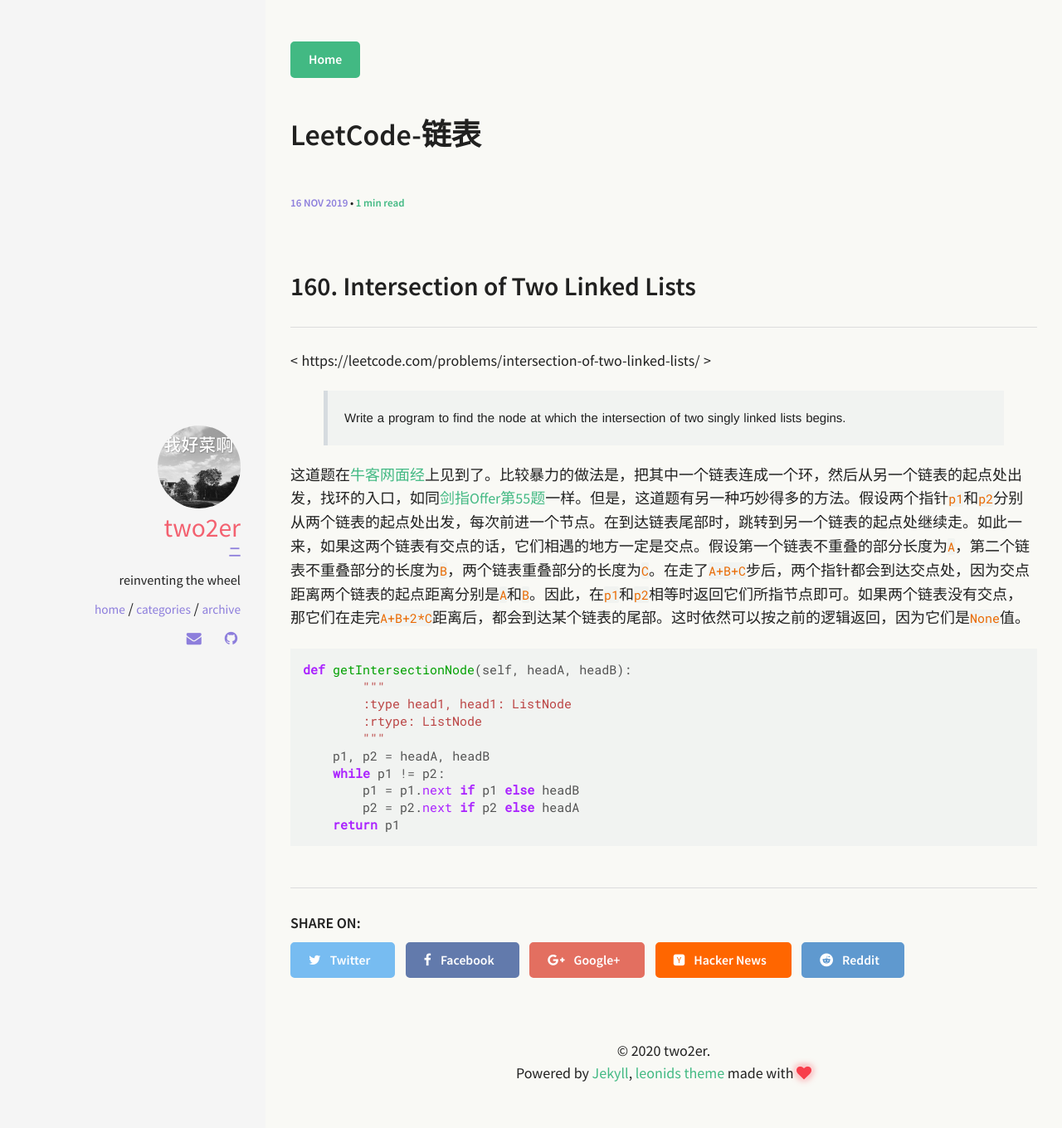
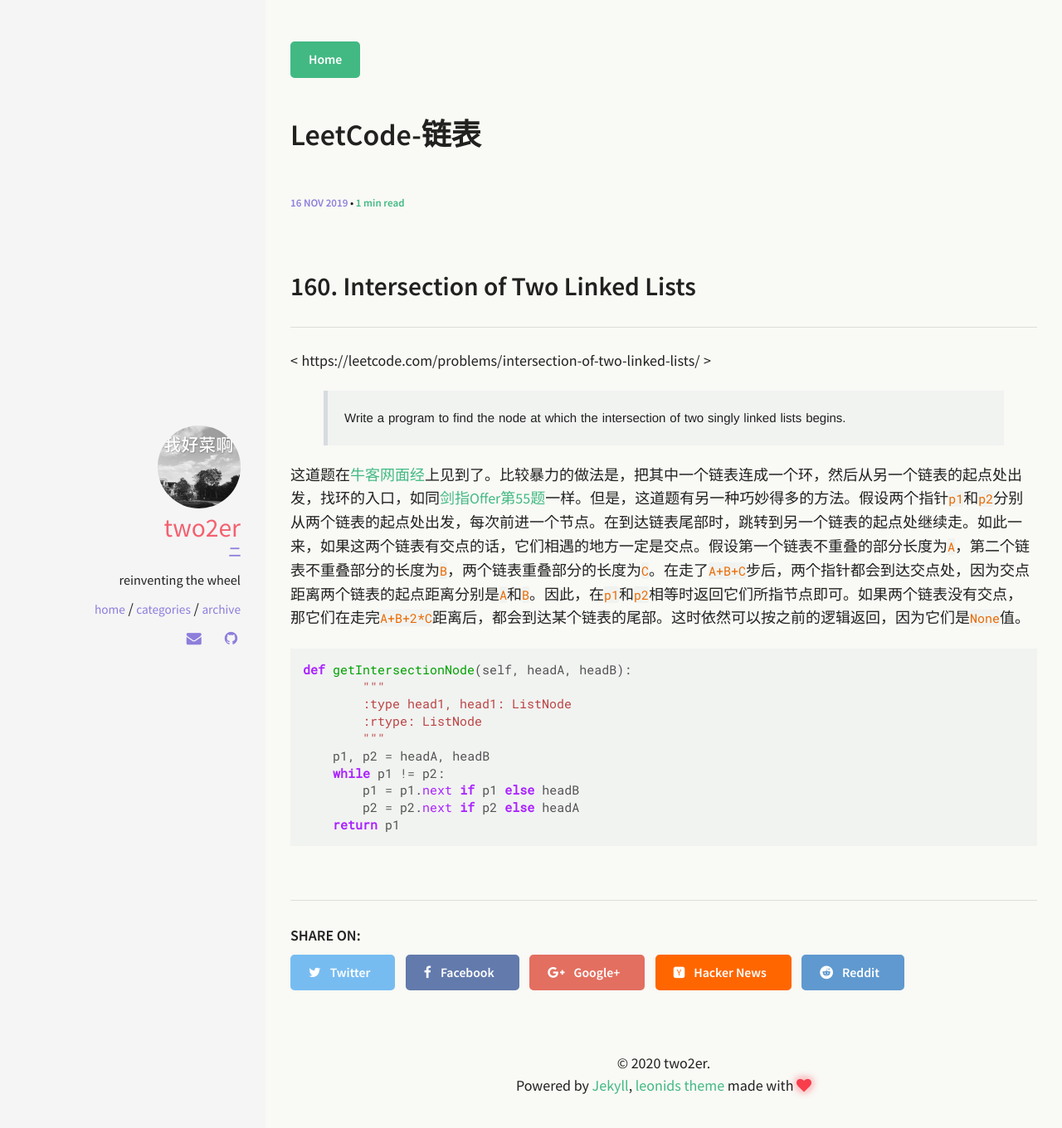
Before and after one commit to two2er/two2er.github.io, a Jekyll site: the page built from _pages/LeetCode/2019-11-16-linkedlist.md, in a window 1280 px wide. Shown: the top 1360 px of the page at 83% size. Built offline with Jekyll 4.4.1, drawn with Linux system fonts in a browser that asks for light colours.

Commit message:
add highmargin

```diff
--- a/_sass/components/_syntax-highlighting.scss
+++ b/_sass/components/_syntax-highlighting.scss
@@ -39,7 +39,7 @@ pre code {
   }
 }
 .highlight {
-  margin: 0;
+  margin-bottom: 15px;
   pre {
     position: relative;
   }
```
